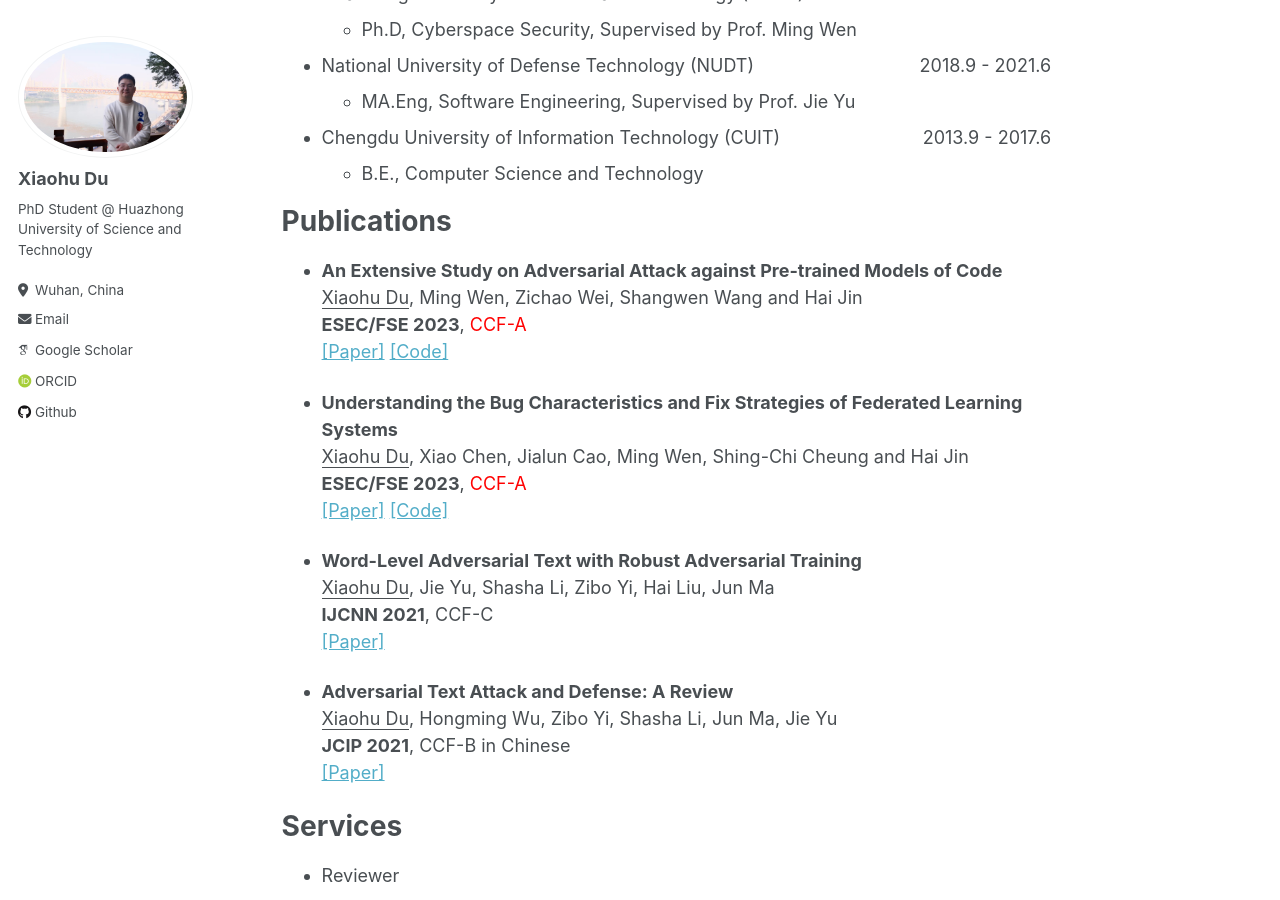
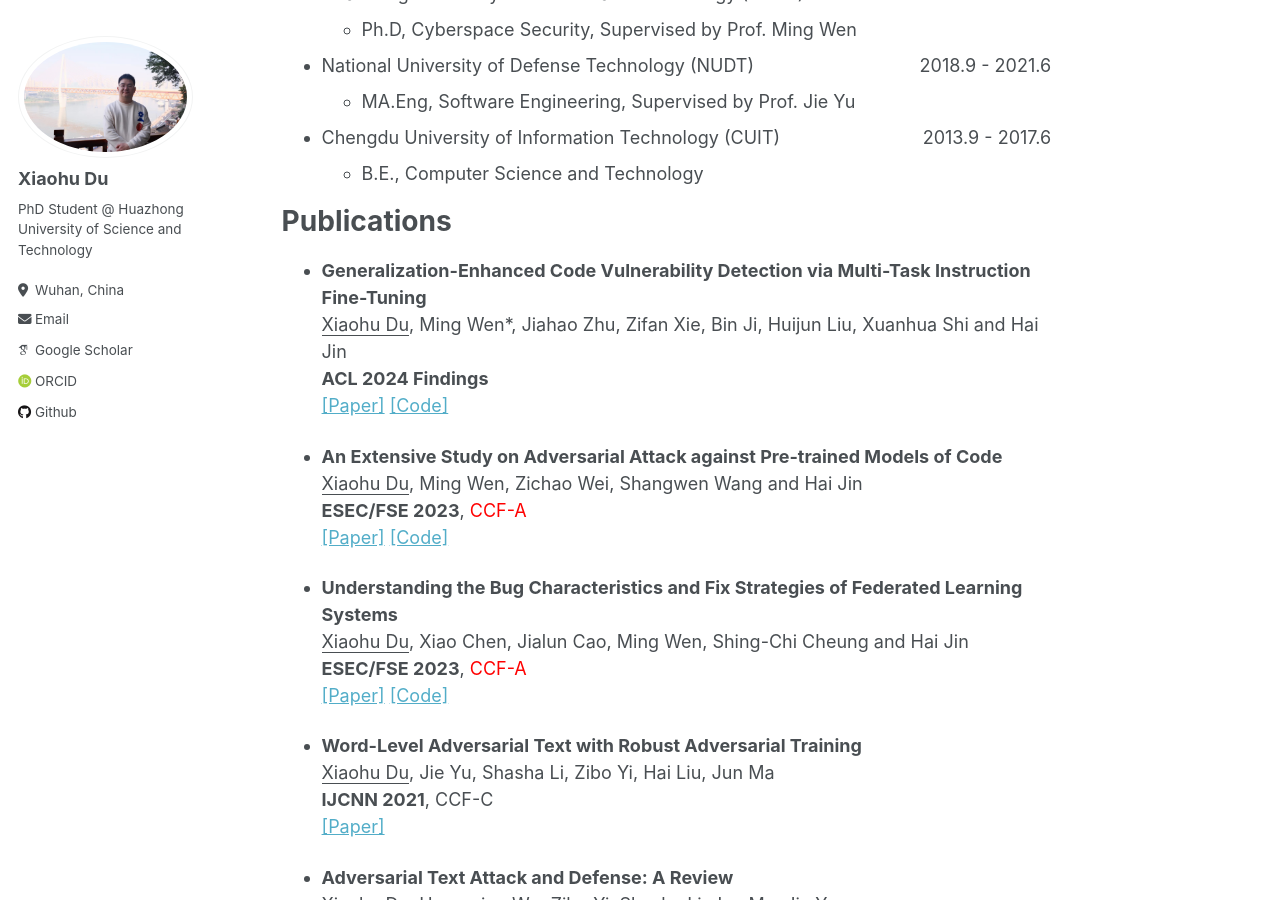
Before and after one commit to xhdu/xhdu.github.io, a Jekyll site: the page built from _pages/about.md, in a window 1280 px wide and 900 px high, scrolled down 676 px. Built offline with Jekyll 4.4.1, drawn with Linux system fonts in a browser that asks for light colours; some web fonts are replaced.

Commit message:
Update about.md

```diff
--- a/_pages/about.md
+++ b/_pages/about.md
@@ -29,6 +29,11 @@ Education
 
 Publications
 ======
+- **Generalization-Enhanced Code Vulnerability Detection via Multi-Task Instruction Fine-Tuning**
+  <u>Xiaohu Du</u>, Ming Wen*, Jiahao Zhu, Zifan Xie, Bin Ji, Huijun Liu, Xuanhua Shi and Hai Jin
+  **ACL 2024 Findings**
+  [[Paper]](http://xhdu.github.io/files/ACL24.pdf) [[Code]](https://github.com/CGCL-codes/VulLLM)
+
 - **An Extensive Study on Adversarial Attack against Pre-trained Models of Code**
   <u>Xiaohu Du</u>, Ming Wen, Zichao Wei, Shangwen Wang and Hai Jin
   **ESEC/FSE 2023**, <font color="red">CCF-A</font>
```
